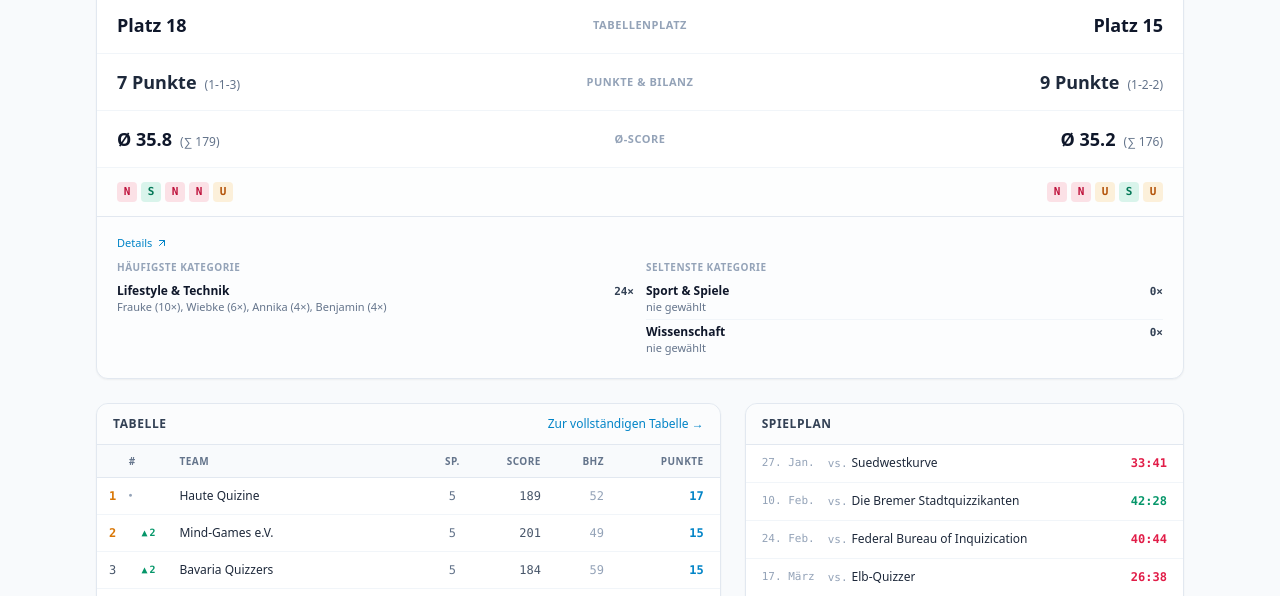
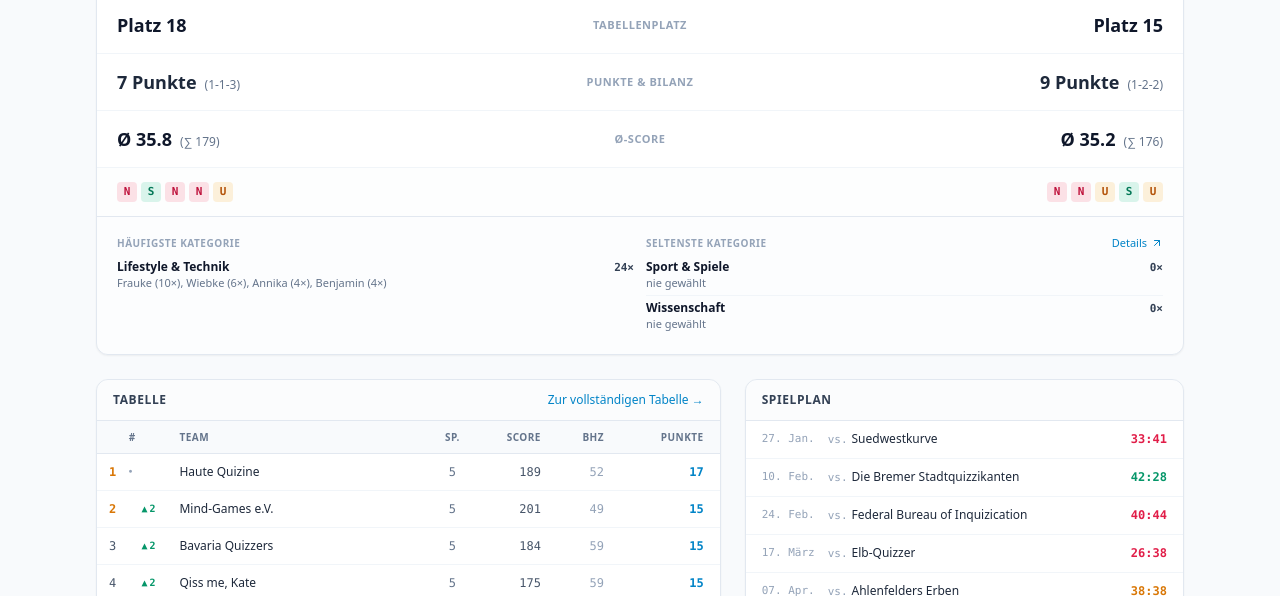
Before and after one commit to McNutty1/Amnesiophobie, a plain HTML site: page index.html in a window 1280 px wide. Shown: the part 200-796 px from the top of the page. Drawn offline with nearby package versions, Linux system fonts and the light colour scheme.

Commit message:
Update index.html

```diff
--- a/index.html
+++ b/index.html
@@ -876,24 +876,30 @@ const renderRows = (items) => items.map(([catName, info]) => {
 
             container.innerHTML = `
 <a href="${detailHref}" class="block group rounded-lg hover:bg-slate-100/70 dark:hover:bg-slate-800/40 -mx-2 px-2 py-1 transition" title="Vollständige Gegneranalyse für ${oppTeam.name} öffnen">
-                    <div class="flex items-center justify-between mb-2">
-                        <span class="inline-flex items-center gap-1 text-[11px] font-medium text-sky-600 dark:text-sky-400">
+    <div class="grid grid-cols-1 sm:grid-cols-2 gap-3 text-xs">
+        <div>
+            <div class="flex items-center justify-between gap-2 mb-1">
+                <span class="text-[10px] font-bold uppercase tracking-wider text-slate-400">
+                    Häufigste Kategorie
+                </span>
+                <span class="inline-flex sm:hidden items-center gap-1 text-[11px] font-medium text-sky-600 dark:text-sky-400">
                     <span>Details</span>
                     <i data-lucide="arrow-up-right" class="w-3 h-3 transform group-hover:translate-x-0.5 group-hover:-translate-y-0.5 transition"></i>
                 </span>
-                    </div>
-                    <div class="grid grid-cols-1 sm:grid-cols-2 gap-3 text-xs">
-                        <div>
-                            <div class="text-[10px] font-bold uppercase tracking-wider text-slate-400 mb-1">
-                                Häufigste Kategorie
             </div>
             <div class="divide-y divide-slate-100 dark:divide-slate-800/60">
                 ${renderRows(mostCommon)}
             </div>
         </div>
         <div>
-                            <div class="text-[10px] font-bold uppercase tracking-wider text-slate-400 mb-1">
+            <div class="flex items-center justify-between gap-2 mb-1">
+                <span class="text-[10px] font-bold uppercase tracking-wider text-slate-400">
                     Seltenste Kategorie
+                </span>
+                <span class="hidden sm:inline-flex items-center gap-1 text-[11px] font-medium text-sky-600 dark:text-sky-400">
+                    <span>Details</span>
+                    <i data-lucide="arrow-up-right" class="w-3 h-3 transform group-hover:translate-x-0.5 group-hover:-translate-y-0.5 transition"></i>
+                </span>
             </div>
             <div class="divide-y divide-slate-100 dark:divide-slate-800/60">
                 ${renderRows(leastCommon)}
```
Lines whose indentation alone changed are shown as unchanged.
